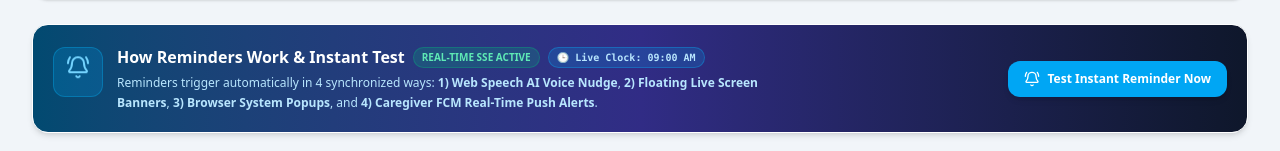
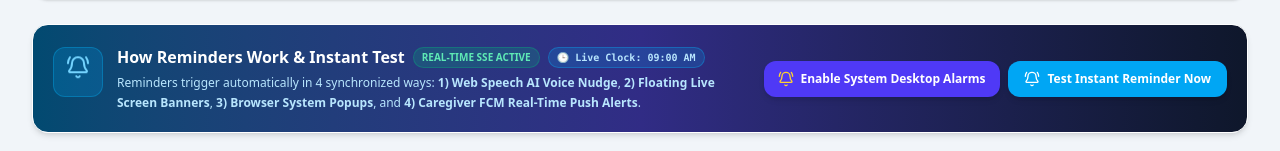
Before and after one commit to Jo-el360/DoseBuddyAI, a React (Vite) app: page / in a window 1280 px wide. Shown: the part 340-491 px from the top of the page. Built offline with nearby package versions, Linux system fonts and the light colour scheme; no server answers.

Commit message:
fix: add nuclear logout cache clearance and explicit system desktop notification permission button

```diff
--- a/src/App.tsx
+++ b/src/App.tsx
@@ -398,8 +398,9 @@ export default function App() {
     setMedications([]);
     setConfirmedLogs([]);
     setUserProfile(DEFAULT_USER_PROFILE);
-    localStorage.removeItem('dosebuddy_auth_session');
-    localStorage.removeItem('dosebuddy_user_profile');
+    localStorage.clear();
+    sessionStorage.clear();
+    window.location.href = '/';
   };
 
   // Real-Time SSE Stream Listener
--- a/src/components/PatientView.tsx
+++ b/src/components/PatientView.tsx
@@ -371,7 +371,31 @@ export const PatientView: React.FC<PatientViewProps> = ({
             </div>
           </div>
 
-          <div className="flex items-center gap-2 flex-shrink-0">
+          <div className="flex items-center gap-2 flex-shrink-0 flex-wrap">
+            <button
+              onClick={async () => {
+                if (!('Notification' in window)) {
+                  alert("System Desktop Notifications are not supported by your browser.");
+                  return;
+                }
+                const perm = await Notification.requestPermission();
+                if (perm === 'granted') {
+                  new Notification("🔔 System Desktop Notifications Enabled!", {
+                    body: "DoseBuddy AI will now send real-time system alerts to your OS desktop when medication times arrive!",
+                    icon: "/favicon.png",
+                  });
+                  setTestStatus("✅ System Desktop Notifications ENABLED! Real OS popups will now appear when medication times arrive.");
+                } else {
+                  alert("Notification permission was denied or blocked in browser settings. Click the tune/lock icon in your browser URL address bar to set Notifications to Allow!");
+                }
+              }}
+              className="px-3.5 py-2.5 bg-indigo-600 hover:bg-indigo-500 text-white font-extrabold text-xs rounded-xl shadow-md transition flex items-center gap-1.5"
+              title="Click once to grant OS Desktop System Notification permission"
+            >
+              <BellRing className="w-4 h-4 text-amber-300" />
+              <span>Enable System Desktop Alarms</span>
+            </button>
+
             <button
               onClick={() => triggerNotificationForMed(medications[0])}
               className="px-4 py-2.5 bg-sky-500 hover:bg-sky-400 text-white font-extrabold text-xs rounded-xl shadow-md transition flex items-center gap-2"
```
